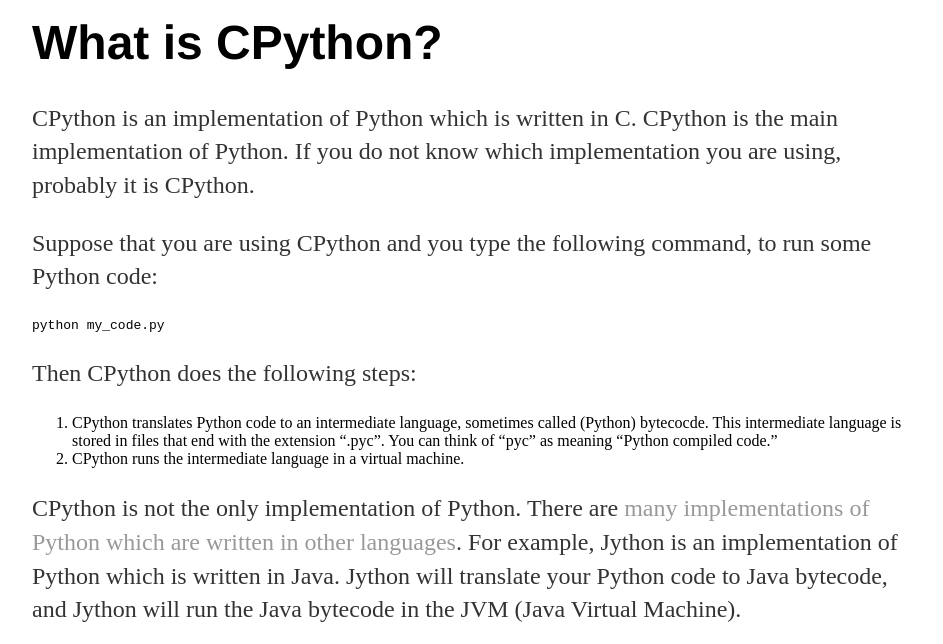
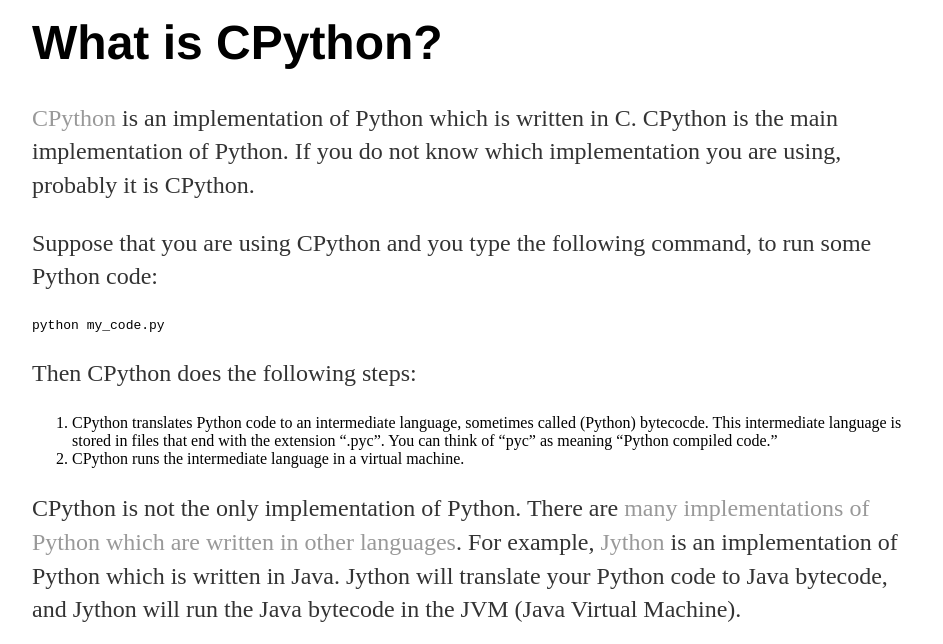
Before and after one commit to chopdicemince/chopdicemince.github.io, a Jekyll site: the page built from _posts/2018-07-08-python-and-guido-van-rossum.md, in a window 1280 px wide and 900 px high, scrolled down 932 px. Shown: the part 155-799 px from the top of the window, without its empty margins (160-1103 px from the left). Built offline with Jekyll 4.4.1, drawn with Linux system fonts in a browser that asks for light colours; some of the changed lines change nothing that is shown.

Commit message:
Add links for CPython and Jython

```diff
--- a/_posts/2018-07-08-python-and-guido-van-rossum.md
+++ b/_posts/2018-07-08-python-and-guido-van-rossum.md
@@ -36,7 +36,7 @@ The name "Python" comes from the British comedy show "Monty Python's Flying Circ
 
 # What is CPython?
 
-CPython is an implementation of Python which is written in C. CPython is the main implementation of Python. If you do not know which implementation you are using, probably it is CPython.
+[CPython](https://github.com/python/cpython) is an implementation of Python which is written in C. CPython is the main implementation of Python. If you do not know which implementation you are using, probably it is CPython.
 
 Suppose that you are using CPython and you type the following command, to run some Python code:
 
@@ -49,7 +49,7 @@ Then CPython does the following steps:
 1. CPython translates Python code to an intermediate language, sometimes called (Python) bytecocde. This intermediate language is stored in files that end with the extension ".pyc". You can think of "pyc" as meaning "Python compiled code."
 1. CPython runs the intermediate language in a virtual machine.
 
-CPython is not the only implementation of Python. There are [many implementations of Python which are written in other languages](https://wiki.python.org/moin/PythonImplementations). For example, Jython is an implementation of Python which is written in Java. Jython will translate your Python code to Java bytecode, and Jython will run the Java bytecode in the JVM (Java Virtual Machine).
+CPython is not the only implementation of Python. There are [many implementations of Python which are written in other languages](https://wiki.python.org/moin/PythonImplementations). For example, [Jython](http://www.jython.org/) is an implementation of Python which is written in Java. Jython will translate your Python code to Java bytecode, and Jython will run the Java bytecode in the JVM (Java Virtual Machine).
 
 # Who is Guido van Rossum?
 
```
